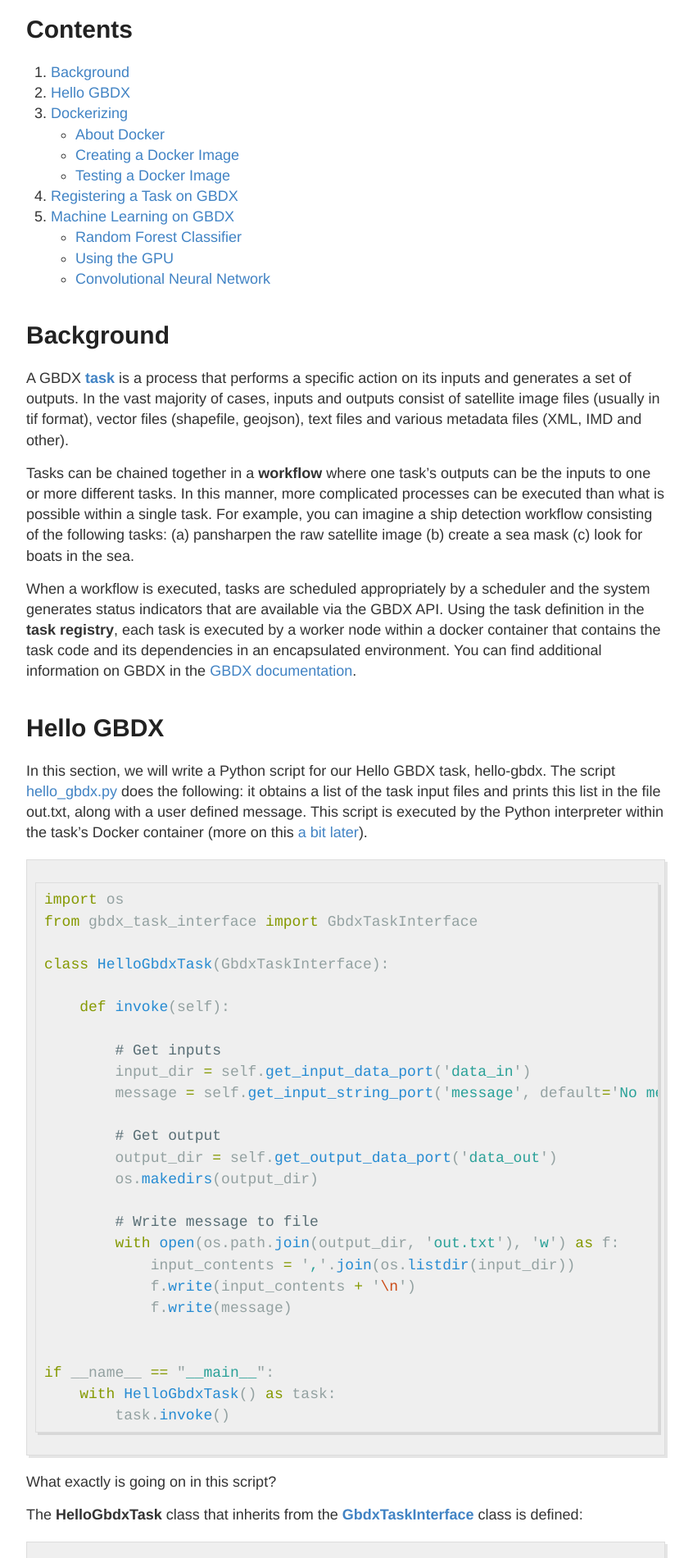
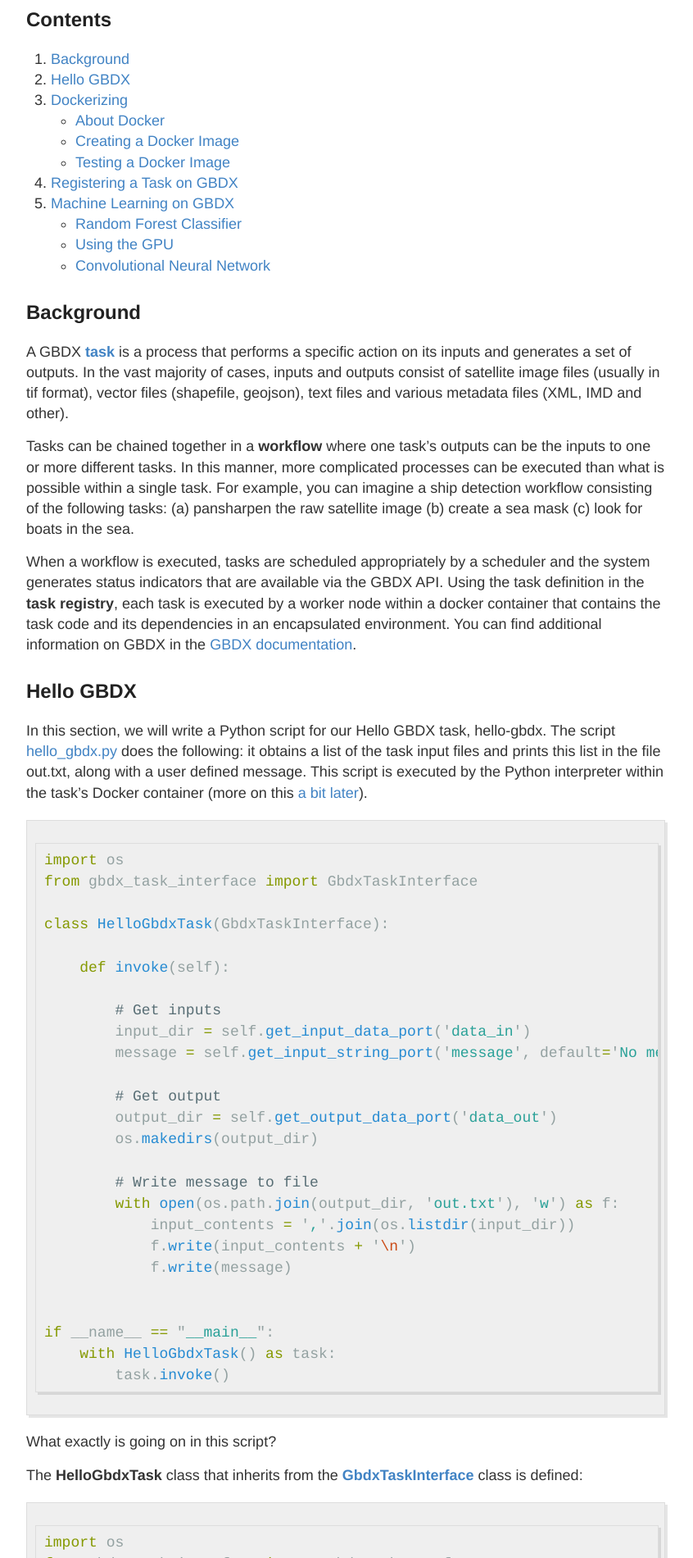
Before and after one commit to neoocm/PlatformStories.github.io, a Jekyll site: the page built from _posts/2016-9-30-create-task.md, in a window 1280 px wide. Shown: the part 670-2570 px from the top of the page at 82% size, without its empty margins (218-1064 px from the left). Built offline with Jekyll 4.4.1, drawn with Linux system fonts in a browser that asks for light colours.

Commit message:
reversed

````diff
--- a/_posts/2016-9-30-create-task.md
+++ b/_posts/2016-9-30-create-task.md
@@ -11,7 +11,7 @@
 
 ![header.png]({{ site.baseurl }}/images/create-task/header.png)
 
-# Contents
+## Contents
 
 1. [Background](#background)
 2. [Hello GBDX](#hello-gbdx)
@@ -26,7 +26,7 @@
     - [Convolutional Neural Network](#convolutional-neural-network)
 
 
-# Background
+## Background
 
 A GBDX [**task**](http://gbdxdocs.digitalglobe.com/docs/task-and-workflow-course) is a process that performs a specific action on its inputs and generates a set of outputs. In the vast majority of cases, inputs and outputs consist of satellite image files (usually in tif format), vector files (shapefile, geojson), text files and various metadata files (XML, IMD and other).
 
@@ -35,7 +35,7 @@
 When a workflow is executed, tasks are scheduled appropriately by a scheduler and the system generates status indicators that are available via the GBDX API. Using the task definition in the **task registry**, each task is executed by a worker node within a docker container that contains the task code and its dependencies in an encapsulated environment. You can find additional information on GBDX in the [GBDX documentation](http://gbdxdocs.digitalglobe.com/).
 
 
-# Hello GBDX
+## Hello GBDX
 
 In this section, we will write a Python script for our Hello GBDX task, hello-gbdx.
 The script [hello_gbdx.py](https://github.com/PlatformStories/create-task/tree/master/hello-gbdx/code/hello_gbdx.py) does the following: it obtains a list of the task input files and prints this list
@@ -135,23 +135,23 @@
 
 In the next section we go through the steps of creating a Docker image for hello-gbdx.
 
-# Dockerizing
+## Dockerizing
 
 Dockerizing is a crucial step to get your code to run as a task on GBDX.
 In this section, we will provide a high level overview of [Docker](https://www.docker.com/) and review its terminology. Next, we'll show you how to build your own hello-gbdx Docker image and run a container locally. At the end of this section, you will have an image that can be used to execute hello-gbdx, and have all of the materials necessary to register hello-gbdx on GBDX.
 
-## About Docker
+### About Docker
 
 Docker is a software containerization platform that allows developers to package up an application with its dependencies, and deliver it to a user in a single, self-sufficient package (referred to as a container).
 
 ![docker_workflow.png]({{ site.baseurl }}/images/create-task/docker_workflow.png)
 *Figure 1: Docker allows you to deliver various libraries and scripts in a lightweight package. Docker is required to create a task on GBDX.*
 
-## Docker and GBDX
+#### Docker and GBDX
 
 When a task is run on GBDX, a Docker container containing the task code, all its required dependencies, and the operating system is run by a worker node. Docker provides an efficient method for delivering the task code and its dependencies to the worker in an encapsulated environment.
 
-## Docker Lingo
+#### Docker Lingo
 
 Because Docker can be confusing if you are not used to it, we will define some terms you will encounter in this tutorial. You can consult the [Docker glossary](https://docs.docker.com/engine/reference/glossary/#base-image) for more information.
 
@@ -164,7 +164,7 @@
 
 * <b>DockerHub</b>: A repository of images. You can pull and edit these images for your own use, analogous to cloning or forking a GitHub repo.
 
-## Creating a Docker Image
+### Creating a Docker Image
 
 Before creating your image [sign up](https://hub.docker.com/) for a DockerHub account and follow [these](https://docs.docker.com/engine/getstarted/step_one/) instructions to install Docker toolbox on your machine. This will allow you to create, edit, and push your Docker images locally from the command line. In this section, we review two methods for creating a Docker image:
 
@@ -172,7 +172,7 @@
 
 - [Building an image from scratch](#building-an-image-with-a-dockerfile) using a DockerFile. If you elect to go this route you can skip the next two sections. (You may wish to read through them anyway as it is useful to know how to edit a Docker image without use of a DockerFile.)
 
-## Pulling an Image from DockerHub
+#### Pulling an Image from DockerHub
 
 Before choosing an image to work with, you should choose an operating system and have a list of the libraries your task requires. hello-gbdx requires Python to run, so we will look for a simple base image with Python packages installed. Note that unnecessary libraries and packages will only slow down our container and the task will consequently take longer to run. There are many publicly available images that you can [search](https://docs.docker.com/engine/tutorials/dockerrepos/#searching-for-images) through on DockerHub, so chances are you'll be able to find one that suits your needs. Note that you may install additional dependencies on the image once you've pulled it from DockerHub, so it is not necessary to find one with all of the the required libraries.
 
@@ -231,7 +231,7 @@
 
 Congratulations! You now have your own docker image to which you can add your code.
 
-## Adding Your Code to the Image
+#### Adding Your Code to the Image
 
 ![docker_commit_wf.png]({{ site.baseurl }}/images/create-task/docker_commit_wf.png)
 *Figure 2: Adding code to a docker image.*
@@ -298,7 +298,7 @@
 
 Our image is ready! If you would like to learn how to build an image from scratch continue on the [next section](#building-an-image-with-a-dockerfile). Otherwise, move on to [testing the image locally](#testing-a-docker-image).
 
-## Building an Image with a DockerFile
+#### Building an Image with a DockerFile
 
 Feeling a little ambitious? You can build your own image from scratch with a DockerFile.
 For more information on DockerFiles see [here](https://docs.docker.com/engine/reference/builder/) and [here](https://docs.docker.com/engine/userguide/eng-image/dockerfile_best-practices/).
@@ -366,7 +366,7 @@
 
 Our Docker image is now ready to be tested with sample inputs.
 
-## Testing a Docker Image
+### Testing a Docker Image
 
 At this point you should have hello-gbdx-docker-image which includes hello_gbdx.py.
 In this section, we will run this image with actual input data. Successfully doing this locally ensures that hello-gbdx will run on GBDX. [hello-gbdx/sample-input in this repo](https://github.com/PlatformStories/create-task/tree/master/hello-gbdx/sample-input) contains the two inputs required by hello-gbdx: (a) the directory [data_in](https://github.com/PlatformStories/create-task/tree/master/hello-gbdx/sample-input/data_in), the contents of which will be written to out.txt (in this example, this is simply the file data_file.txt) (b) the file [ports.json](https://github.com/PlatformStories/create-task/tree/master/hello-gbdx/sample-input/ports.json) which
@@ -418,11 +418,11 @@
 Congratulations, your task is working as expected! The next step is to [create a task definition](#defining-the-task), which will be used to [register](#registering-a-task-on-gbdx) hello-gbdx on the platform.
 
 
-# Registering a Task on GBDX
+## Registering a Task on GBDX
 
 Now that we have hello-gbdx-docker-image working locally, we can finally define hello-gbdx and then register it to the GBDX task registry.
 
-## Defining the Task
+### Defining the Task
 
 The task definition is a [json file](https://github.com/PlatformStories/create-task/tree/master/hello-gbdx/hello-gbdx-definition.json) that contains a description of the task functionality, a list of its inputs and outputs, and the Docker image that needs to be run when the task is executed.
 
@@ -543,7 +543,7 @@
 - <b>command</b>: The command to run within the container.
 
 
-## GBDX Task Registry
+### GBDX Task Registry
 
 We now have all the required material to register hello-gbdx: [a Docker image on DockerHub](#creating-a-docker-image) and the [task definition](https://github.com/PlatformStories/create-task/tree/master/hello-gbdx/hello-gbdx-definition.json).
 
@@ -616,11 +616,11 @@
 You have created a basic yet fully functional GBDX task using Docker and gbdxtools. The next section covers the process of creating more complicated tasks that can run machine learning algorithms.
 
 
-# Machine Learning on GBDX
+## Machine Learning on GBDX
 
 In the last section, we created a simple task that generates a text file with a list of the contents of the input directory and a user defined message. Chances are you're looking to do a bit more with your task. In this section, you will learn how to create a task that runs a standard machine learning (ML) algorithm such as a random forest classifier, and how to setup a ML task that utilizes a Convolutional Neural Network (CNN) so that it can be executed on a worker with a GPU.
 
-## Random Forest Classifier
+### Random Forest Classifier
 
 In this example, we will create the task rf-pool-classifier that trains a [random forest classifier](https://en.wikipedia.org/wiki/Random_forest) to classify polygons of arbitrary geometry into those that contain swimming pools and those that don't. For more information on this algorithm see [here](https://github.com/DigitalGlobe/mltools/tree/master/examples/polygon_classify_random_forest) and [here](http://blog.tomnod.com/crowd-and-machine-combo).
 
@@ -629,7 +629,7 @@
 
 rf-pool-classifier has two directory input ports: geojson and image. Within geojson and image, the task expects to find a file train.geojson, which contains labeled polygons from both classes, and a tif image file from which the task will extract the pixels corresponding to each polygon, respectively (Figure 4). The task also has the input string port n_estimators that determines the number of trees in the random forest; specifying a value is optional and the default is '100'. The task produces a trained model in [pickle](https://docs.python.org/2/library/pickle.html) format, which is saved in the S3 location specified by the output port trained_classifier.
 
-## The Code
+#### The Code
 
 The code of rf_pool_classifier.py is shown below; the structure is the same as hello_gbdx.py.
 
@@ -769,7 +769,7 @@
         task.invoke()
 ```
 
-## The Docker Image
+#### The Docker Image
 
 rf-pool-classifier requires more libraries than hello-gbdx, such as [numpy](http://www.numpy.org/) and [mltools](https://github.com/DigitalGlobe/mltools). We build the Docker image rf-pool-classifier-docker-image by pulling [naldeborgh/gdal_base](https://hub.docker.com/r/naldeborgh/gdal_base/) and installing the required libraries.
 
@@ -840,7 +840,7 @@
 
 The DockerFile and scripts can be found [here](https://github.com/PlatformStories/create-task/tree/master/rf-pool-classifier/rf-pool-classifier-build).
 
-## Testing the Docker Image
+#### Testing the Docker Image
 
 We can now test rf-pool-classifier-docker-image on our local machine before defining rf-pool-classifier and registering it on the platform. Just as in the case of [hello-gbdx](#testing-a-docker-image), we will mimic the platform by mounting sample input to a container and then executing rf_pool_classifier.py.
 
@@ -895,7 +895,7 @@
 
 You can now define and register rf-pool-classifier!
 
-## Task Definition
+#### Task Definition
 
 The definition for rf-pool-classifier is provided below:
 
@@ -957,7 +957,7 @@
 gbdx.task_registry.register(json_filename = 'rf-pool-classifier-definition.json')
 ```
 
-## Executing the Task
+#### Executing the Task
 
 We will now run through a sample execution of rf-pool-classifier using gbdxtools.
 
@@ -1012,13 +1012,13 @@
 that rely on it.
 
 
-## Using the GPU
+### Using the GPU
 
 Until now, we have been running our tasks on a CPU device. For certain ML applications such as deep learning that are very compute-intensive, the GPU offers order-of-magnitude performance improvement compared to the CPU. GBDX provides the capability of running a task on a GPU worker. This requires configuring the Docker image and defining the task appropriately.
 
 This section will walk you through setting up a local GPU instance for building and testing your Docker image, and then building a GPU-compatible Docker image, i.e., a Docker image that can access the GPU on the node on which it is run.
 
-## Setting up a GPU instance
+#### Setting up a GPU instance
 
 All GBDX GPU workers use [nvidia-docker](https://github.com/NVIDIA/nvidia-docker#nvidia-docker) to allow running containers to leverage their GPU devices. Here are the steps for setting up an AWS instance with nvidia-docker, which you will need to test your GPU-compatible Docker image.
 
@@ -1161,7 +1161,7 @@
 +-----------------------------------------------------------------------------+
 ```
 
-## Building a GPU-Compatible Image
+#### Building a GPU-Compatible Image
 
 Now that we have an instance on which to test our GPU tasks, we can create a Docker image that can access the GPU. To do this we simply use the Docker image [nvidia/cuda](https://hub.docker.com/r/nvidia/cuda/) as a base and install any necessary dependencies. nvidia/cuda is set up such that it can run seamlessly on any device using the nvidia-docker plugin, saving us the headache of matching drivers between the Docker image, GBDX worker nodes, and our GPU instance.
 
@@ -1248,7 +1248,7 @@
 We now have the Docker image gbdx-gpu that can run Theano and Keras on a GPU. See [here](https://github.com/PlatformStories/create-task/tree/master/train-cnn/train-cnn-build) for how to build this image with a DcockerFile. In the following section, we will create a GBDX task that trains a CNN classifier using the GPU.
 
 
-## Convolutional Neural Network
+### Convolutional Neural Network
 
 We are going to use the tools we created [above](#using-the-gpu) to create the task 'train-cnn' that trains a [CNN](http://neuralnetworksanddeeplearning.com/chap6.html) classifier using the GPU. The task uses input images and labels to create a trained model (Figure 5).
 
@@ -1262,7 +1262,7 @@
 
 train-cnn also has the optional string input ports bit_depth and nb_epoch. The former specifies the bit depth of the imagery and defaults to '8' and the latter defines the number of training epochs with a default value of '10'. The task produces a trained model in the form of a model architecture file model_architecture.json and a trained weights file model_weights.h5. These two outputs will be stored in the S3 location specified by the output port trained_model.
 
-## The Code
+#### The Code
 
 The code of train-cnn.py is shown below.
 
@@ -1434,7 +1434,7 @@
         task.invoke()
 ```
 
-## The Docker Image
+#### The Docker Image
 
 train-cnn requires a Docker image that can access the GPU. We build the Docker image train-cnn-docker-image by pulling the Theano gbdx-gpu image that we created [above](#getting-a-gpu-compatible-image) and copying in train-cnn.py and gbdx_task_interface.py.
 
@@ -1466,7 +1466,7 @@
 
 This image now has all of the libraries and scripts required by train-cnn. See [here](https://github.com/PlatformStories/create-task/tree/master/train-cnn/train-cnn-build) to see a sample build of train-cnn-docker-image using a DockerFile. Continue on to the [next section](#testing-the-train-cnn-image) to test the image using the GPU instance created [above](#setting-up-a-device-to-test-your-gpu-image).
 
-## Testing the Docker Image
+#### Testing the Docker Image
 
 We will now test train-cnn-docker-image with sample input to ensure that train-cnn.py runs successfully AND that the GPU is utilized.
 
@@ -1518,7 +1518,7 @@
 >>> model_architecture.json    model_weights.h5
 ```
 
-## Task Definition
+#### Task Definition
 
 Defining a task that runs on a GPU is very similar to defining regular tasks. The one difference is in the containerDescriptors section: you must set the 'domain' property to 'nvidiagpu'. Here is the definition for train-cnn:
 
@@ -1573,7 +1573,7 @@
 
 Now all we have to do is register train-cnn; follow the same steps as for hello-gbdx and rf-pool-classifier.
 
-## Executing the Task
+#### Executing the Task
 
 It's time to try out train-cnn. We'll use the publicly available [MNIST dataset](http://yann.lecun.com/exdb/mnist/), which contains 60,000 images of handwritten digits to train a model to recognize handwritten digits. Figure 6 shows some example images.
 
@@ -1629,7 +1629,7 @@
 
 Congratulations, you have now created, registered, and executed a GBDX task on a GPU!
 
-## Additional Resources
+### Additional Resources
 
 You may find the following links helpful:
 
````
